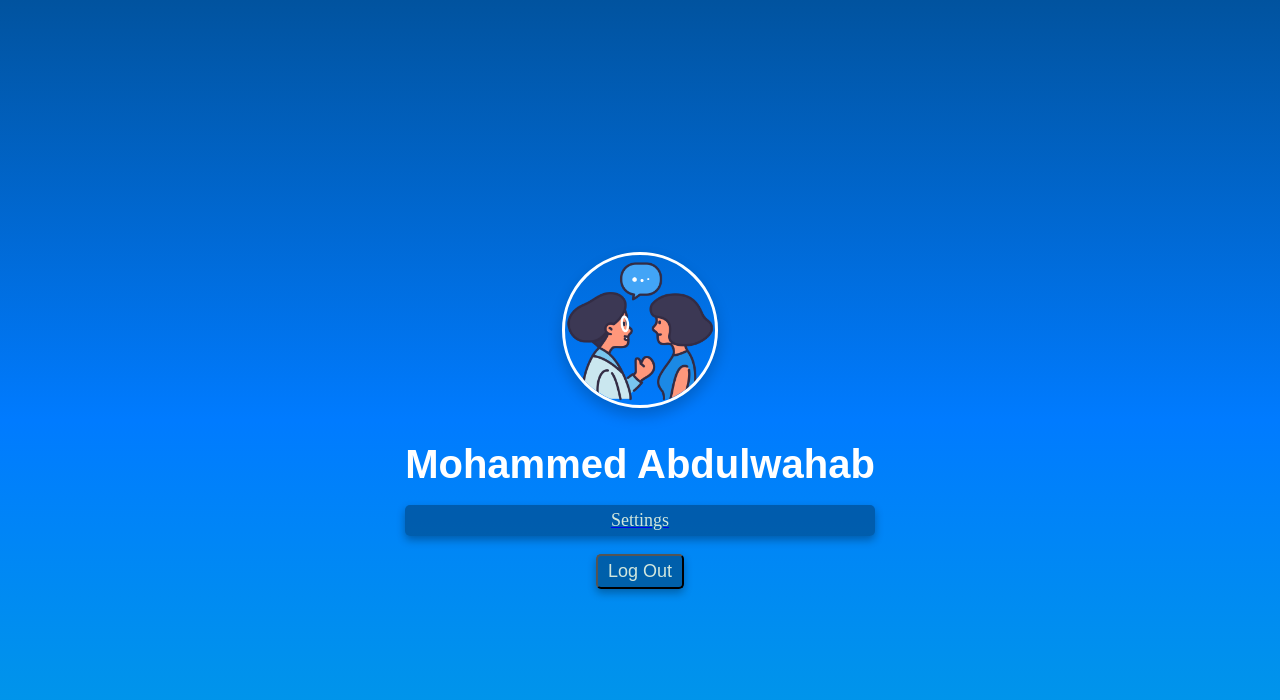
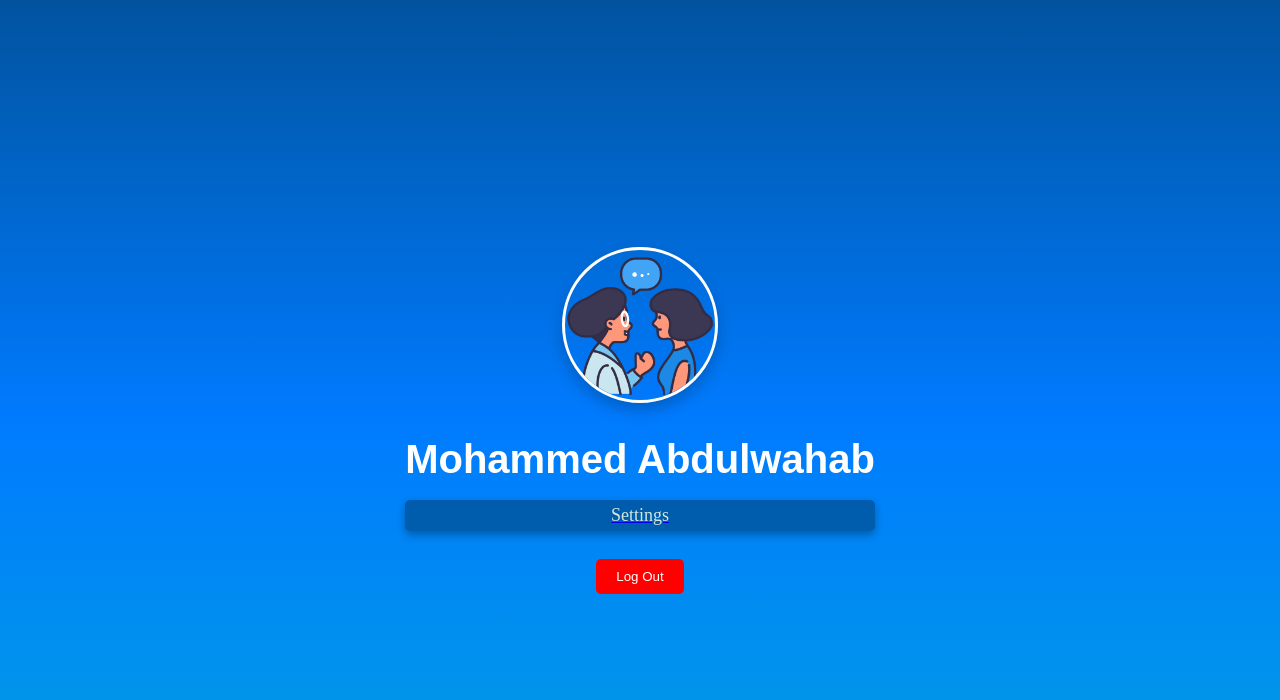
Before and after one commit to Mohammed-Abdulwahab22/RealTimeChat, a React (Vite) app: page /ProfilePage in a window 1280 px wide. Shown: the top 700 px of the page. Built offline with nearby package versions, Linux system fonts and the light colour scheme; sample sign-in values are in the browser's storage; a web font is replaced by a local one.

Commit message:
changed logout button style

```diff
--- a/src/components/ProfilePage.tsx
+++ b/src/components/ProfilePage.tsx
@@ -22,7 +22,7 @@ export const ProfilePage = () => {
           <p className='ProfilePage-status'>Settings</p>
         </Link>
 
-        <button className='ProfilePage-status' onClick={handleLogout}>Log Out</button>
+        <button className='ProfilePage-button' onClick={handleLogout}>Log Out</button>
       </div>
     </div>
   );
--- a/src/index.css
+++ b/src/index.css
@@ -622,3 +622,13 @@ body {
     border-radius: 5px;
     box-shadow: 0 4px 8px rgba(0, 0, 0, 0.3);
 }
+.ProfilePage-button{
+    background-color: red;
+    color: white;
+    border: none;
+    border-radius: 5px;
+    padding: 10px 20px;
+    cursor: pointer;
+    transition: background-color 0.3s, transform 0.2s;
+    margin-top: 10px;
+}
```
